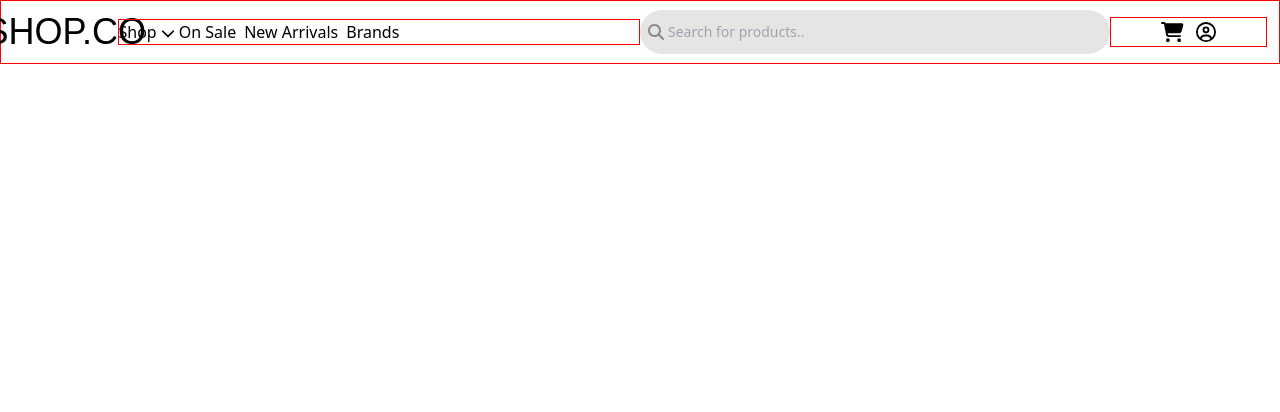
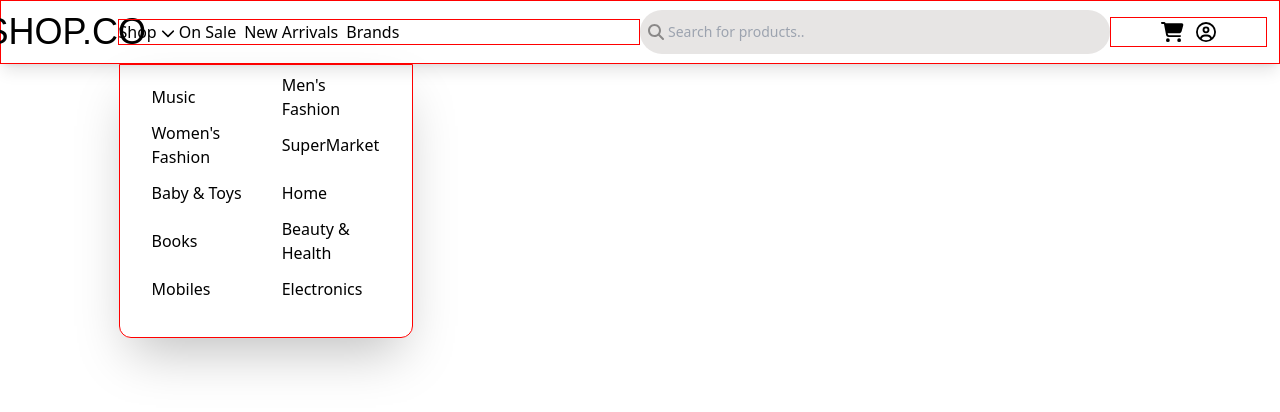
Before and after one commit to Ahmedsultan09/shop-co, a Next.js app: page / in a window 1280 px wide. Shown: the top 412 px of the page. Built offline with nearby package versions, Linux system fonts and the light colour scheme; a web font is replaced by a local one.

Commit message:
adding a drop down menu to the nav bar

```diff
--- a/layout/header/drop-down-menu.js
+++ b/layout/header/drop-down-menu.js
@@ -1,11 +1,73 @@
 import React from "react";
 import classes from "./nav.module.css";
+import Link from "next/link";
 
 function DropDownMenu() {
   return (
     <div
-      className={`${classes.dropDown} w-full absolute flex flex-row flex-wrap`}
-    ></div>
+      className={`${classes.dropDown}  absolute flex flex-row flex-wrap w-1/2 left-0 top-11 box-content p-4 h-60 rounded-b-xl shadow-2xl z-10`}
+    >
+      <Link
+        href="/categories/music"
+        className="w-1/2 h-6 p-4 flex justify-start items-center hover:bg-slate-100 rounded-md transition-all"
+      >
+        Music
+      </Link>
+      <Link
+        href="/categories/men's-fashion"
+        className="w-1/2 h-6 p-4 flex justify-start items-center hover:bg-slate-100 rounded-md transition-all"
+      >
+        Men's Fashion
+      </Link>
+      <Link
+        href="/categories/women's-fashion"
+        className="w-1/2 h-6 p-4 flex justify-start items-center hover:bg-slate-100 rounded-md transition-all"
+      >
+        Women's Fashion
+      </Link>
+      <Link
+        href="/categories/supermarket"
+        className="w-1/2 h-6 p-4 flex justify-start items-center hover:bg-slate-100 rounded-md transition-all"
+      >
+        SuperMarket
+      </Link>
+      <Link
+        href="/categories/baby-and-toys"
+        className="w-1/2 h-6 p-4 flex justify-start items-center hover:bg-slate-100 rounded-md transition-all"
+      >
+        Baby & Toys
+      </Link>
+      <Link
+        href="/categories/home"
+        className="w-1/2 h-6 p-4 flex justify-start items-center hover:bg-slate-100 rounded-md transition-all"
+      >
+        Home
+      </Link>
+      <Link
+        href="/categories/books"
+        className="w-1/2 h-6 p-4 flex justify-start items-center hover:bg-slate-100 rounded-md transition-all"
+      >
+        Books
+      </Link>
+      <Link
+        href="/categories/beauty-and-health"
+        className="w-1/2 h-6 p-4 flex justify-start items-center hover:bg-slate-100 rounded-md transition-all"
+      >
+        Beauty & Health
+      </Link>
+      <Link
+        href="/categories/mobiles"
+        className="w-1/2 h-6 p-4 flex justify-start items-center hover:bg-slate-100 rounded-md transition-all"
+      >
+        Mobiles
+      </Link>
+      <Link
+        href="/categories/electronics"
+        className="w-1/2 h-6 p-4 flex justify-start items-center hover:bg-slate-100 rounded-md transition-all"
+      >
+        Electronics
+      </Link>
+    </div>
   );
 }
 
--- a/layout/header/nav.js
+++ b/layout/header/nav.js
@@ -7,6 +7,7 @@ import SearchIcon from "../../ui/icons/search-icon";
 import CartIcon from "../../ui/icons/cart-icon";
 import UserIcon from "../../ui/icons/user";
 import Link from "next/link";
+import DropDownMenu from "./drop-down-menu";
 const vinaSans = vina({
   weight: "400",
   subsets: ["latin"],
@@ -18,7 +19,7 @@ const Noto = noto({
 function Nav() {
   return (
     <nav
-      className={`${classes.nav} w-screen h-16 p-3 flex items-center justify-around`}
+      className={`${classes.nav} w-screen h-16 p-3 flex items-center justify-around shadow-lg`}
     >
       <div className="w-1/2 flex flex-row items-center">
         {" "}
@@ -37,6 +38,8 @@ function Nav() {
           </div>
           <ul className="flex flex-row justify-center items-center gap-2">
             <Link href="/on-sale">On Sale</Link>
+            <DropDownMenu />
+
             <Link href="/new-arrivals">New Arrivals</Link>
             <Link href="/brands">Brands</Link>
           </ul>
--- a/pages/categories/[specificCategory].js
+++ b/pages/categories/[specificCategory].js
@@ -0,0 +1,10 @@
+import React from "react";
+import Router from "next/router";
+
+function SpecificCategory() {
+  const slug = Router.query.specificCategory;
+  console.log(slug);
+  return <div>{slug}</div>;
+}
+
+export default SpecificCategory;
```
